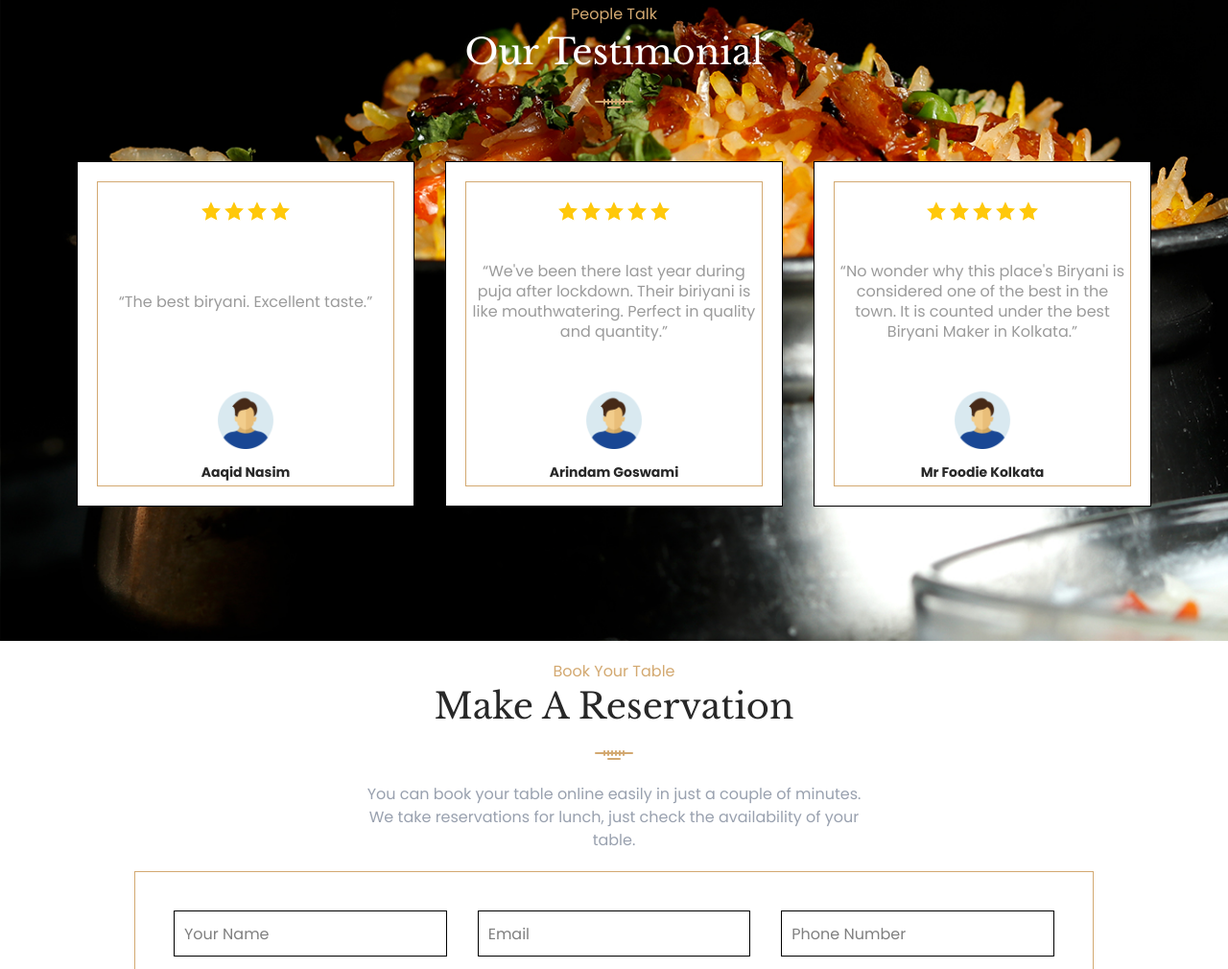
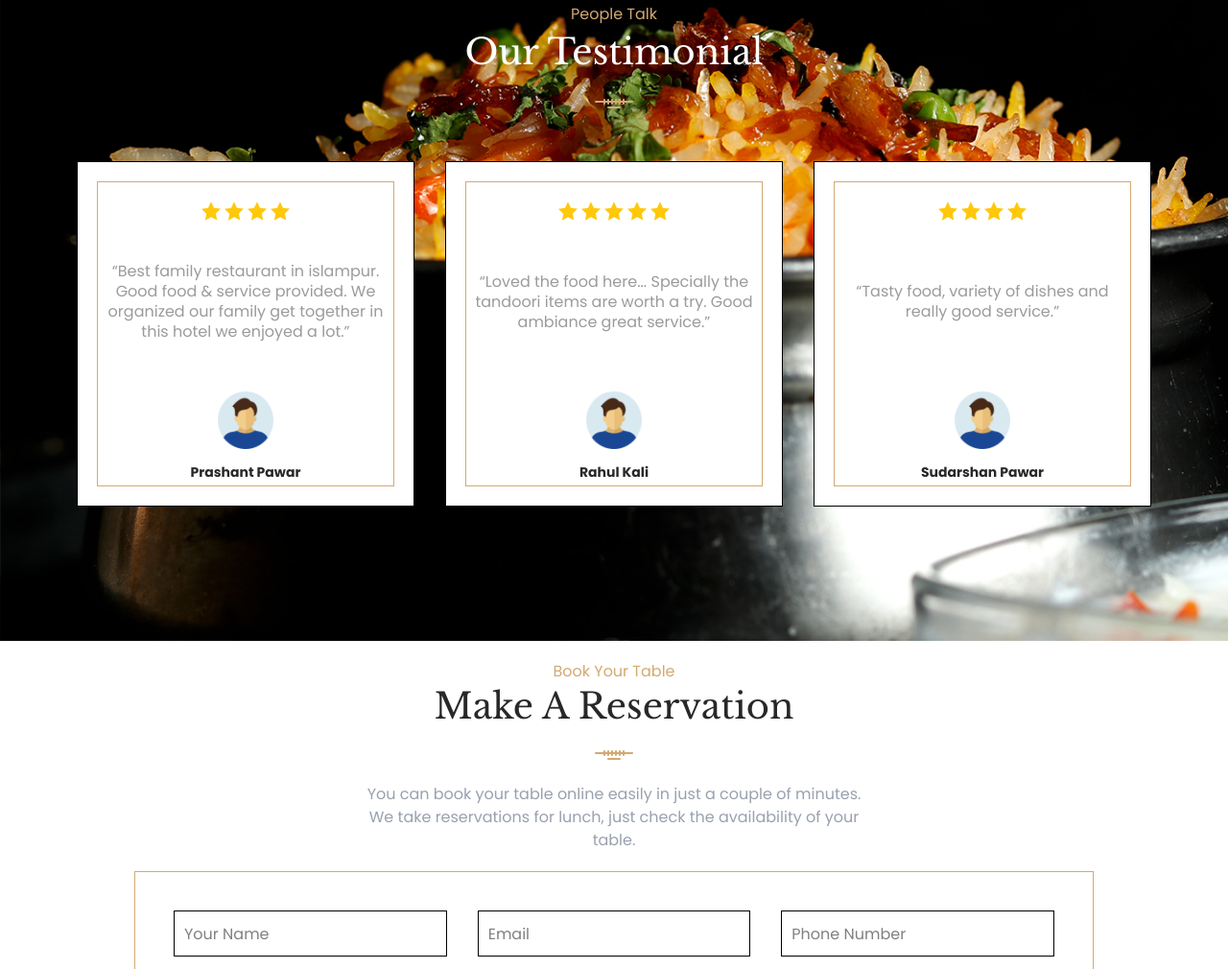
Before and after one commit to iamvivekmane/guruprasad-restaurant-website, a website: page index.html in a window 1280 px wide. Shown: the part 2592-3602 px from the top of the page at 96% size. Drawn offline with nearby package versions, Linux system fonts and the light colour scheme; files that its build step writes are made by us from their sources; a web font is replaced by a local one.

Commit message:
Updated reviews

```diff
--- a/index.html
+++ b/index.html
@@ -179,12 +179,12 @@
                         <img class="w-5" src="images/star.svg" alt="">
 
                     </div>
-                    <div class="message bg-white w-full h-40 flex items-center justify-center poppins3"><span>
-                            “The best biryani. Excellent taste.”
+                    <div class="message bg-white w-full h-40 flex items-center justify-center poppins3 text-center"><span>
+                            “Best family restaurant in islampur. Good food & service provided. We organized our family get together in this hotel we enjoyed a lot.”
                         </span></div>
                     <div class="image  w-full h-20 flex items-center justify-center"><img class="w-15 items-center"
                             src="images/man-user-circle-icon.png" alt=""></div>
-                    <div class="name w-full text-center poppins4">Aaqid Nasim</div>
+                    <div class="name w-full text-center poppins4">Prashant Pawar</div>
                 </div>
             </div>
             <div class="secondCard bg-white w-1/3 border-1 p-5 max-lg:w-1/2 max-sm:hidden">
@@ -198,12 +198,11 @@
 
                     </div>
                     <div class="message bg-white w-full h-40 flex items-center text-center poppins3"><span>
-                            “We've been there last year during puja after lockdown. Their biriyani is like
-                            mouthwatering. Perfect in quality and quantity.”
+                            “Loved the food here... Specially the tandoori items are worth a try. Good ambiance great service.”
                         </span></div>
                     <div class="image  w-full h-20 flex items-center justify-center"><img class="w-15 items-center"
                             src="images/man-user-circle-icon.png" alt=""></div>
-                    <div class="name w-full text-center poppins4">Arindam Goswami</div>
+                    <div class="name w-full text-center poppins4">Rahul Kali</div>
                 </div>
             </div>
             <div class="thirdCard bg-white w-1/3 border-1 p-5 max-lg:hidden">
@@ -213,16 +212,14 @@
                         <img class="w-5" src="images/star.svg" alt="">
                         <img class="w-5" src="images/star.svg" alt="">
                         <img class="w-5" src="images/star.svg" alt="">
-                        <img class="w-5" src="images/star.svg" alt="">
 
                     </div>
-                    <div class="message bg-white w-full h-40 flex items-center text-center poppins3"><span>
-                            “No wonder why this place's Biryani is considered one of the best in the town. It is counted
-                            under the best Biryani Maker in Kolkata.”
+                    <div class="message bg-white w-full h-40 flex items-center text-center justify-center poppins3"><span>
+                            “Tasty food, variety of dishes and really good service.”
                         </span></div>
                     <div class="image  w-full h-20 flex items-center justify-center"><img class="w-15 items-center"
                             src="images/man-user-circle-icon.png" alt=""></div>
-                    <div class="name w-full text-center poppins4">Mr Foodie Kolkata</div>
+                    <div class="name w-full text-center poppins4">Sudarshan Pawar</div>
                 </div>
             </div>
         </div>
```
